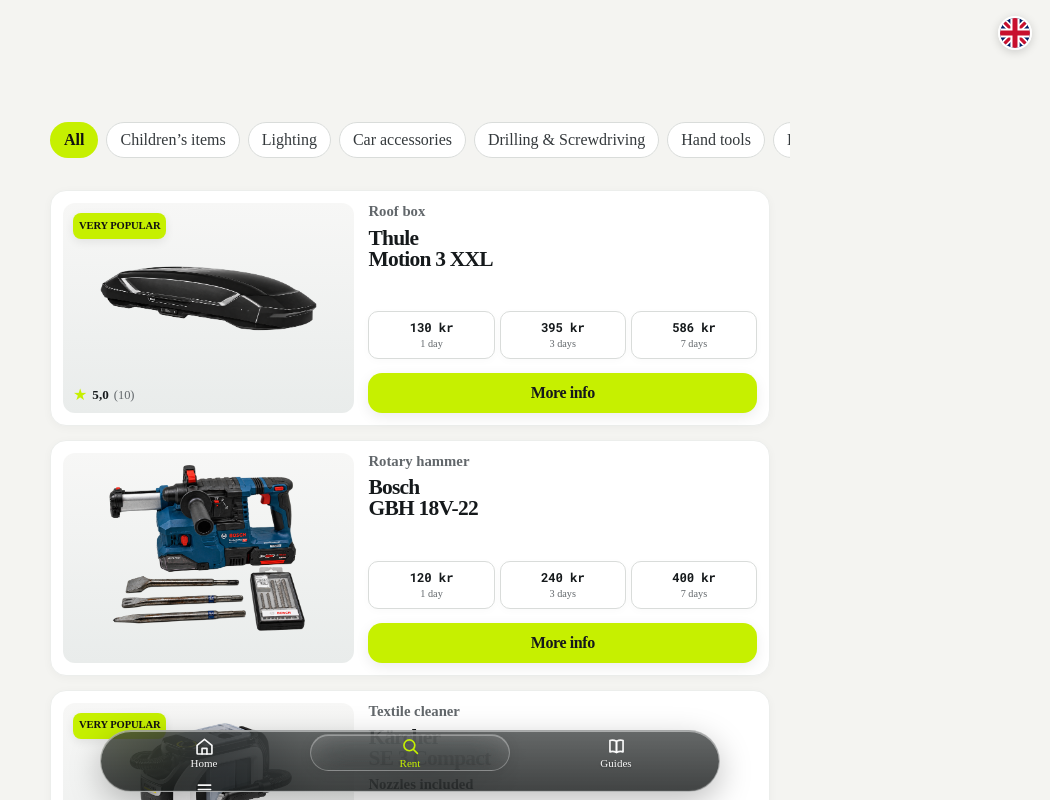
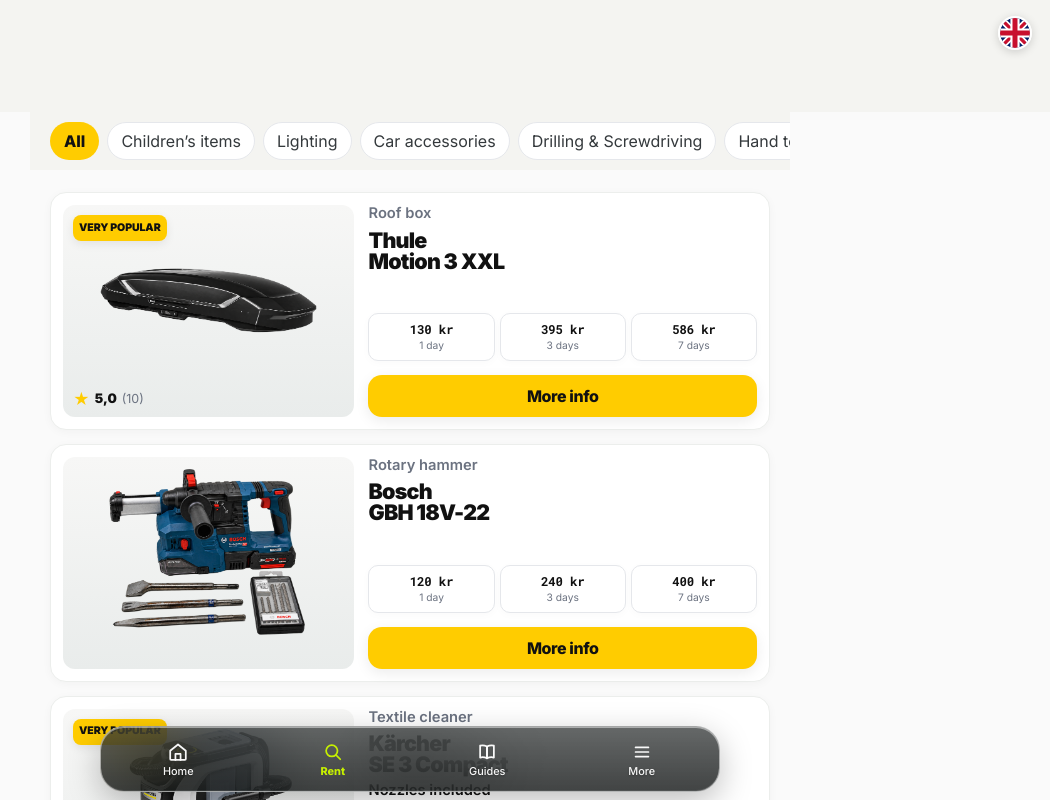
Before and after one commit to peralmkvist/hyrbart-webapp, a Next.js app in the folder hyrbart-webapp/: page /en/produkter in a window 1280 px wide. Shown: the top 800 px of the page, without its empty margins (230-1280 px from the left). Built offline with nearby package versions, Linux system fonts and the light colour scheme; no server answers.

Commit message:
Load Designsystem 2.0 overrides

```diff
--- a/hyrbart-webapp/app/layout.tsx
+++ b/hyrbart-webapp/app/layout.tsx
@@ -2,20 +2,11 @@ import type { Metadata, Viewport } from 'next';
 import { Inter, Roboto_Mono } from 'next/font/google';
 import './globals.css';
 import './responsive.css';
+import './designsystem2.css';
 import BottomNav from '@/components/BottomNav';
 
-const inter = Inter({
-  subsets: ['latin'],
-  weight: ['400', '500', '600', '700', '800', '900'],
-  variable: '--font-inter',
-  display: 'swap',
-});
-
-const mono = Roboto_Mono({
-  subsets: ['latin'],
-  variable: '--font-mono',
-  display: 'swap',
-});
+const inter = Inter({ subsets: ['latin'], weight: ['400', '500', '600', '700', '800', '900'], variable: '--font-inter', display: 'swap' });
+const mono = Roboto_Mono({ subsets: ['latin'], variable: '--font-mono', display: 'swap' });
 
 export const metadata: Metadata = {
   title: 'Hyrbart',
@@ -25,20 +16,12 @@ export const metadata: Metadata = {
   appleWebApp: { capable: true, statusBarStyle: 'black-translucent', title: 'Hyrbart' },
 };
 
-export const viewport: Viewport = {
-  width: 'device-width',
-  initialScale: 1,
-  viewportFit: 'cover',
-  themeColor: '#fafafa',
-};
+export const viewport: Viewport = { width: 'device-width', initialScale: 1, viewportFit: 'cover', themeColor: '#fafafa' };
 
 export default function RootLayout({ children }: Readonly<{ children: React.ReactNode }>) {
   return (
     <html lang="sv" className={`${inter.variable} ${mono.variable}`} style={{ maxWidth: '100%', overflowX: 'hidden' }}>
-      <body style={{ maxWidth: '100%', overflowX: 'hidden' }}>
-        <main>{children}</main>
-        <BottomNav />
-      </body>
+      <body style={{ maxWidth: '100%', overflowX: 'hidden' }}><main>{children}</main><BottomNav /></body>
     </html>
   );
 }
```
